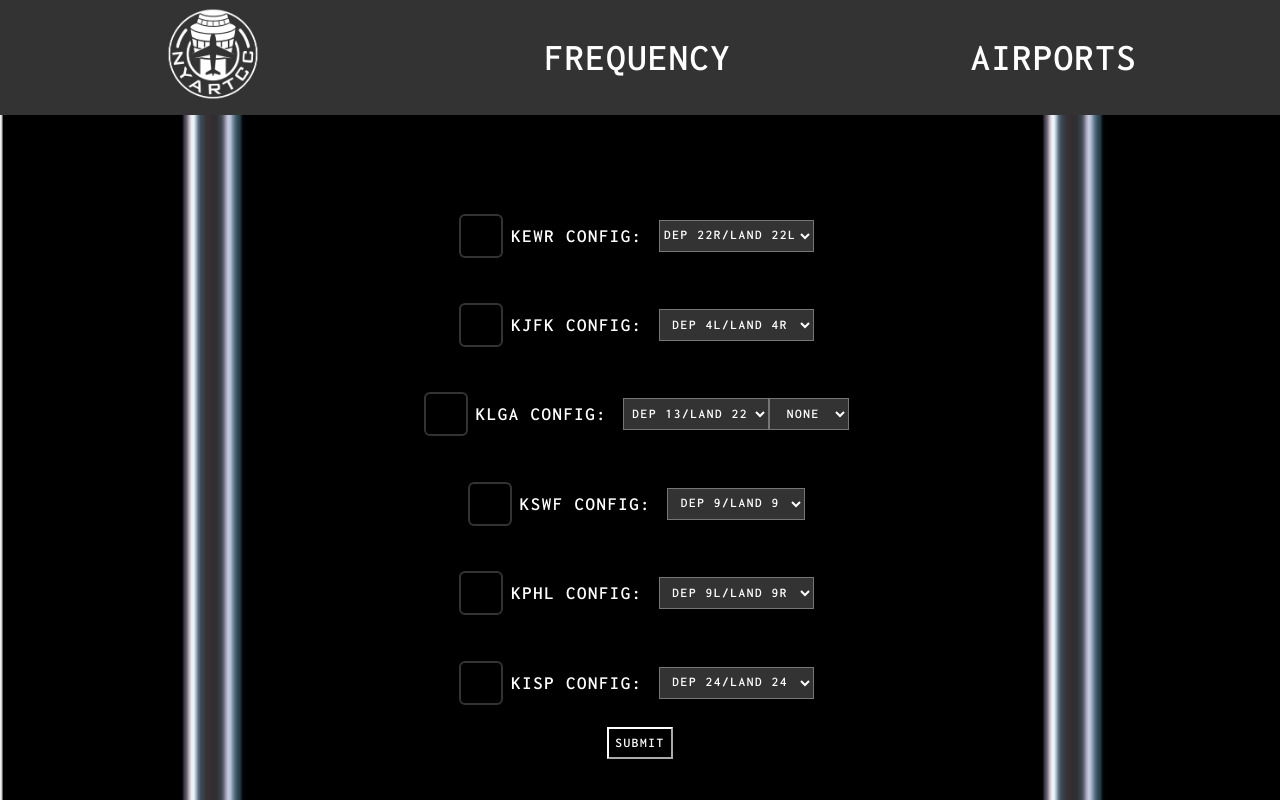
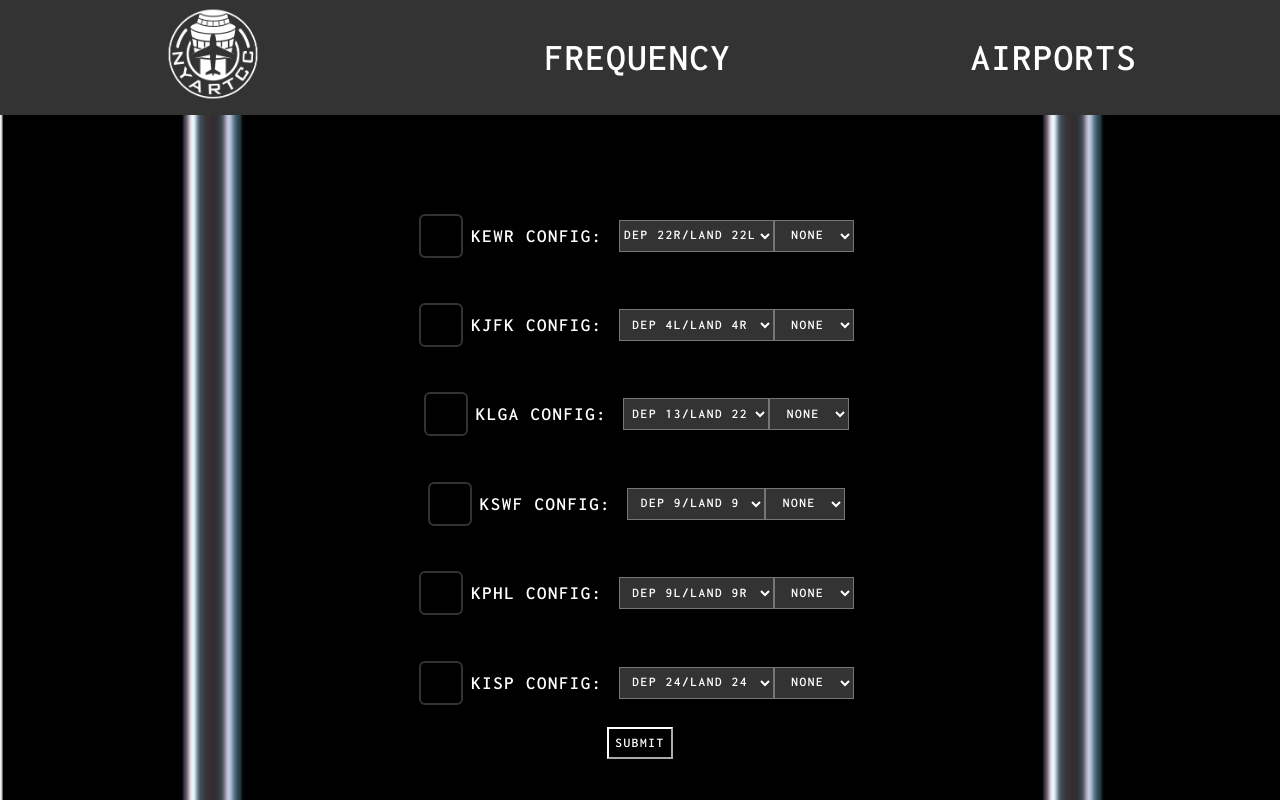
Before and after one commit to eriks-son/vZNY-Flight-Strips, a React (Create React App) app: page /airports in a window 1280 px wide. Built offline with nearby package versions, Linux system fonts and the light colour scheme.

Commit message:
Update LGA airspace choice
Start with current value

```diff
--- a/src/components/airports/KLGA.js
+++ b/src/components/airports/KLGA.js
@@ -116,15 +116,13 @@ export function getPDC2(config, pdc1) {
     else return "Error with pdc2";
 }
 
-export function LGAairspace(airport) {
-    if (airport === "KLGA") {
-        return (
-            <select id="KLGA_airspace">
-                <option value="none">None</option>
-                <option value="coney">Coney</option>
-                <option value="belmont">Belmont</option>
-                <option value="both">Both</option>
+export function LGAairspace(airspace, setAirspace) {
+    return (
+            <select id="KLGA_airspace" value={airspace} onChange={(e) => {setAirspace(e.target.value)}}>
+                <option id="none" value="none">None</option>
+                <option id="coney" value="coney">Coney</option>
+                <option id="belmont" value="belmont">Belmont</option>
+                <option id="both" value="both">Both</option>
             </select>
         );
-    }
 }
```
